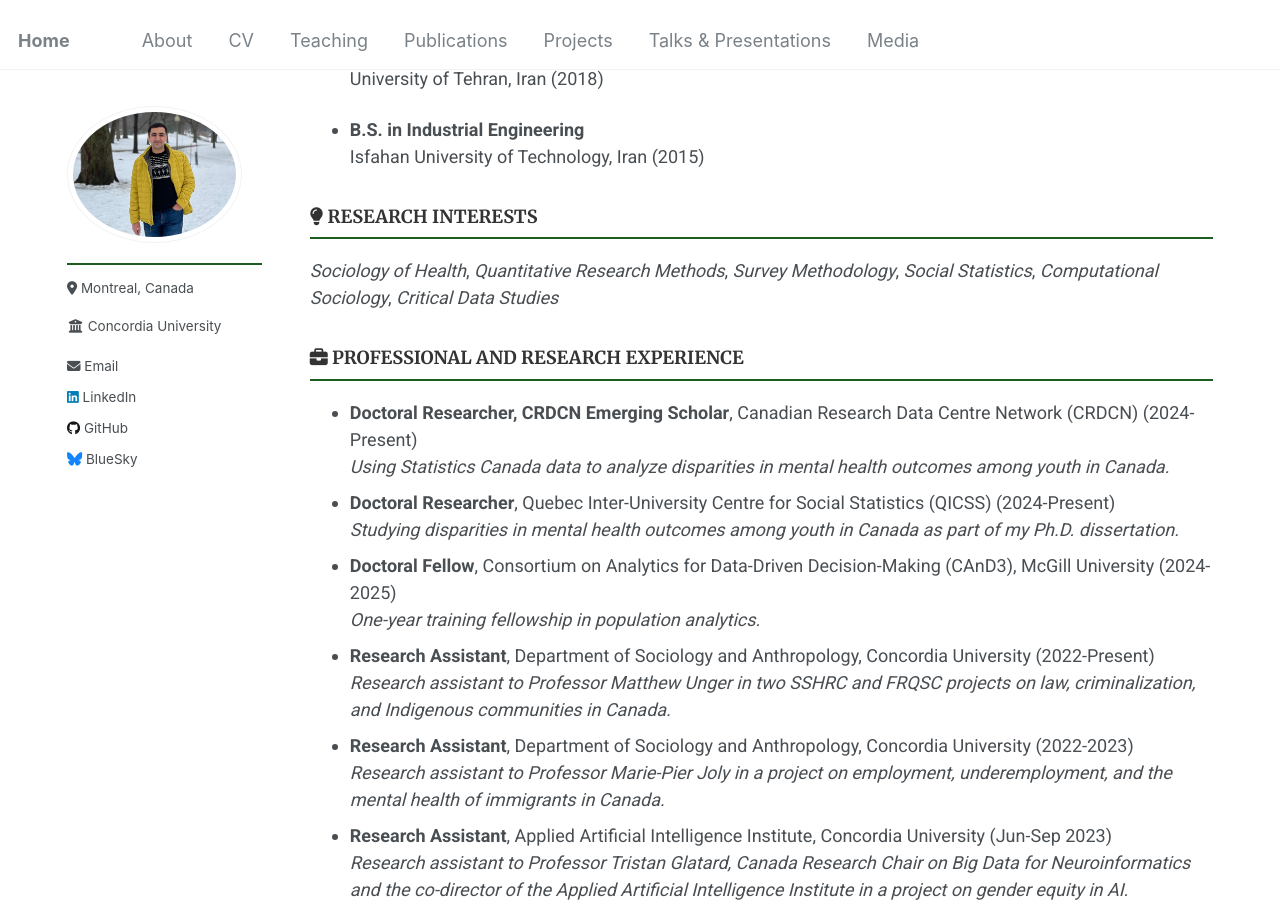
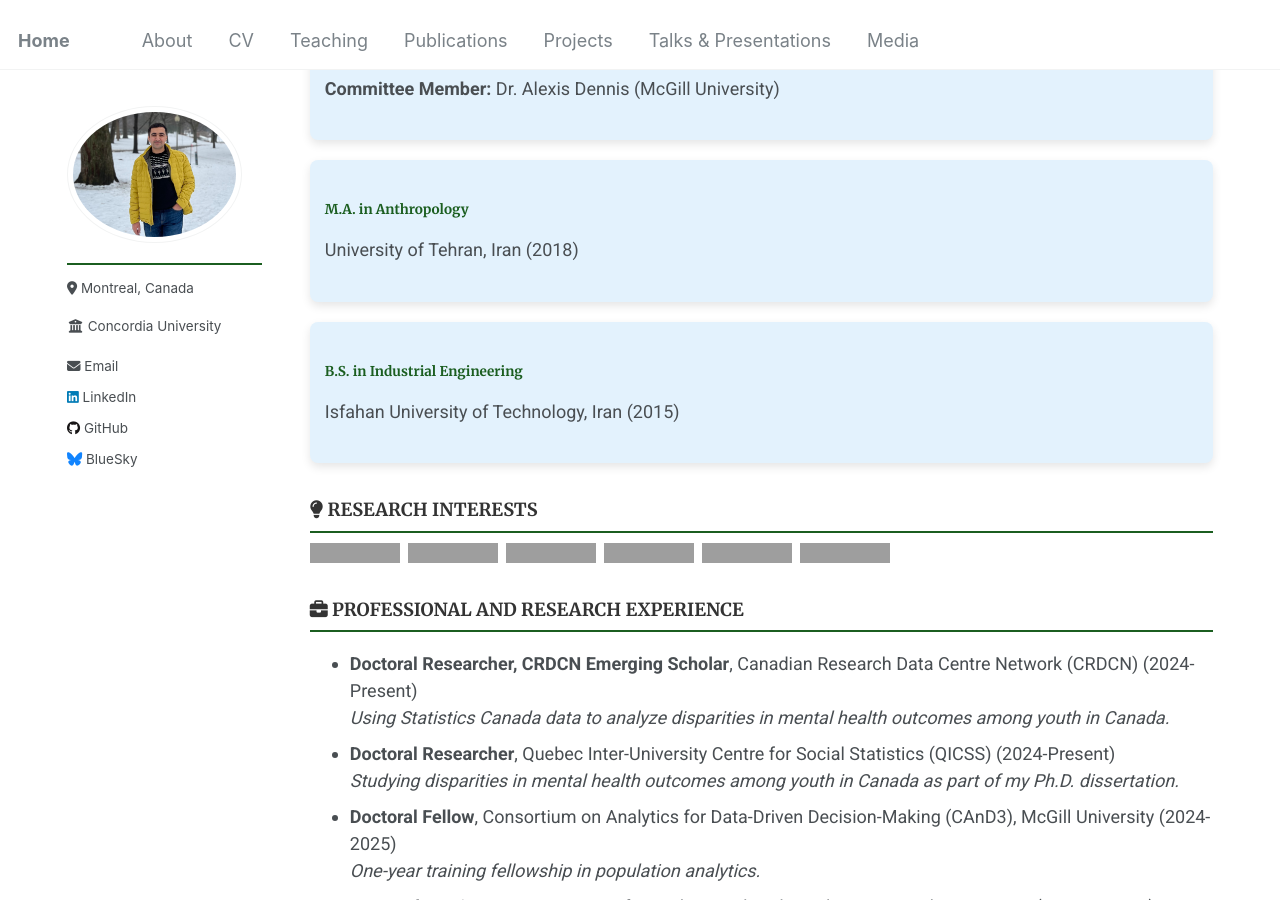
Before and after one commit to Mohsnmonji/mohsnmonji.github.io, a Jekyll site: the page built from _pages/Curriculum Vitae.md, in a window 1280 px wide and 900 px high, scrolled down 342 px. Built offline with Jekyll 4.4.1, drawn with Linux system fonts in a browser that asks for light colours; grey boxes are pictures that could not be loaded.

Commit message:
Update Curriculum Vitae.md

```diff
--- a/_pages/Curriculum Vitae.md
+++ b/_pages/Curriculum Vitae.md
@@ -23,20 +23,37 @@ redirect_from:
 
 ### <i class="fas fa-graduation-cap"></i> EDUCATION
 
-  - **Ph.D. Candidate in Social and Cultural Analysis (Sociology)**
-  Concordia University (2020-Present)
-   **Co-supervisors:** Drs. Matthew Unger and Marie-Pier Joly (Concordia University)
-   **Committee Member:** Dr. Alexis Dennis (McGill University)
+<div style="display: flex; flex-direction: column; gap: 20px; margin-bottom: 30px;">
 
+  <div style="border-radius: 8px; padding: 15px; background-color: #E3F2FD; box-shadow: 0px 4px 10px rgba(0, 0, 0, 0.1);">
+    <h4 style="font-weight: bold; color: #1B5E20;">Ph.D. Candidate in Social and Cultural Analysis (Sociology)</h4>
+    <p>Concordia University (2020-Present)</p>
+    <p><strong>Co-supervisors:</strong> Drs. Matthew Unger and Marie-Pier Joly (Concordia University)</p>
+    <p><strong>Committee Member:</strong> Dr. Alexis Dennis (McGill University)</p>
+  </div>
 
-- **M.A. in Anthropology**
-  University of Tehran, Iran (2018)
+  <div style="border-radius: 8px; padding: 15px; background-color: #E3F2FD; box-shadow: 0px 4px 10px rgba(0, 0, 0, 0.1);">
+    <h4 style="font-weight: bold; color: #1B5E20;">M.A. in Anthropology</h4>
+    <p>University of Tehran, Iran (2018)</p>
+  </div>
 
-- **B.S. in Industrial Engineering**
-  Isfahan University of Technology, Iran (2015)
+  <div style="border-radius: 8px; padding: 15px; background-color: #E3F2FD; box-shadow: 0px 4px 10px rgba(0, 0, 0, 0.1);">
+    <h4 style="font-weight: bold; color: #1B5E20;">B.S. in Industrial Engineering</h4>
+    <p>Isfahan University of Technology, Iran (2015)</p>
+  </div>
+
+</div>
 
 ### <i class="fas fa-lightbulb"></i> RESEARCH INTERESTS
-*Sociology of Health*, *Quantitative Research Methods*, *Survey Methodology*, *Social Statistics*, *Computational Sociology*, *Critical Data Studies*
+
+<div style="display: flex; flex-wrap: wrap; gap: 8px; margin-top: 10px;">
+  <img src="https://img.shields.io/badge/Sociology%20of%20Health-blue" alt="Sociology of Health badge">
+  <img src="https://img.shields.io/badge/Quantitative%20Research%20Methods-green" alt="Quantitative Research Methods badge">
+  <img src="https://img.shields.io/badge/Social%20Statistics-red" alt="Social Statistics badge">
+  <img src="https://img.shields.io/badge/Computational%20Sociology-blue" alt="Computational Sociology badge">
+  <img src="https://img.shields.io/badge/Critical%20Data%20Studies-green" alt="Critical Data Studies badge">
+  <img src="https://img.shields.io/badge/Survey%20Methodology-red" alt="Survey Methodology badge">
+</div>
 ### <i class="fas fa-briefcase"></i> PROFESSIONAL AND RESEARCH EXPERIENCE
 - **Doctoral Researcher, CRDCN Emerging Scholar**, Canadian Research Data Centre Network (CRDCN) (2024-Present)
   *Using Statistics Canada data to analyze disparities in mental health outcomes among youth in Canada.*
```
